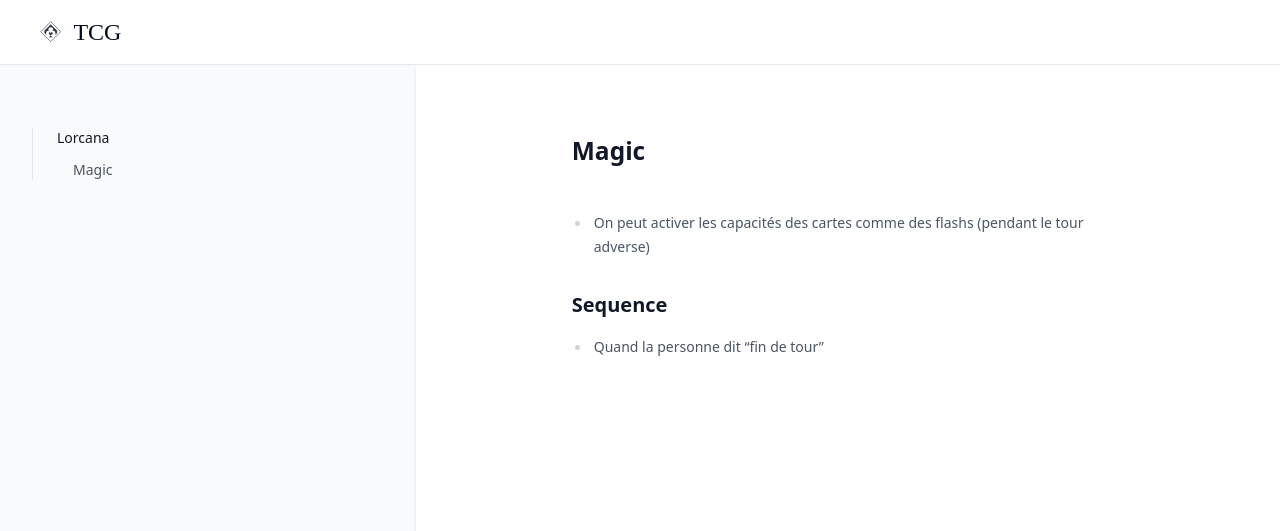
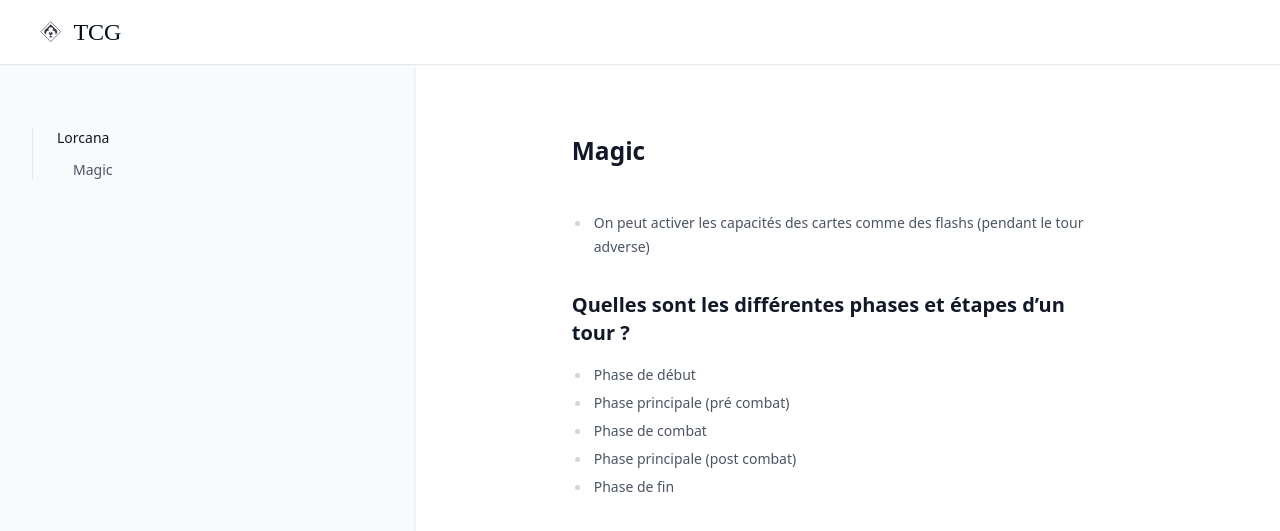
Before and after one commit to greglejeune/ebook, a Jekyll site: the page built from _tcg/magic.md, in a window 1280 px wide. Shown: the top 531 px of the page. Built offline with Jekyll 4.4.1, drawn with Linux system fonts in a browser that asks for light colours.

Commit message:
Update magic.md

```diff
--- a/_tcg/magic.md
+++ b/_tcg/magic.md
@@ -8,6 +8,10 @@ category: strategy
 
 - On peut activer les capacités des cartes comme des flashs (pendant le tour adverse)
 
-## Sequence
+## Quelles sont les différentes phases et étapes d'un tour ?
 
-- Quand la personne dit "fin de tour"
+- Phase de début
+- Phase principale (pré combat)
+- Phase de combat
+- Phase principale (post combat)
+- Phase de fin
```
